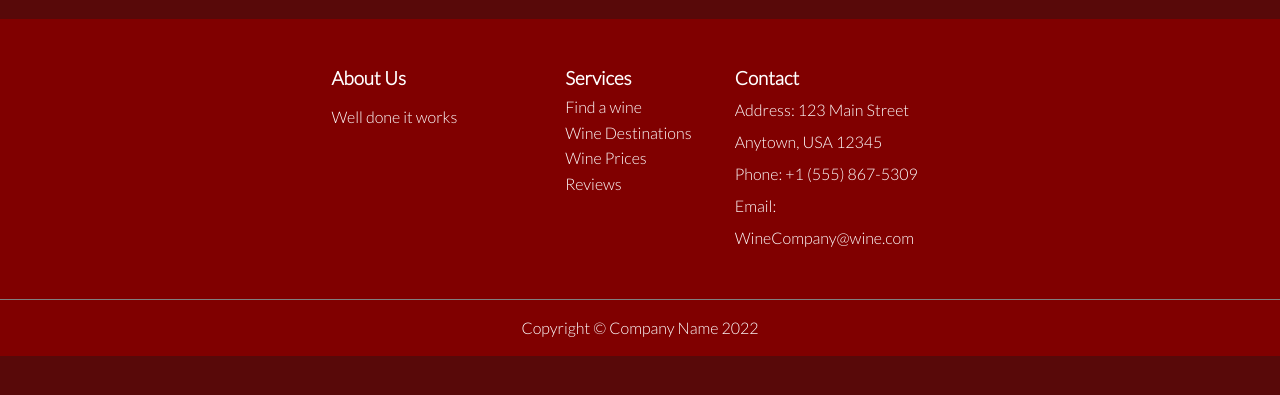
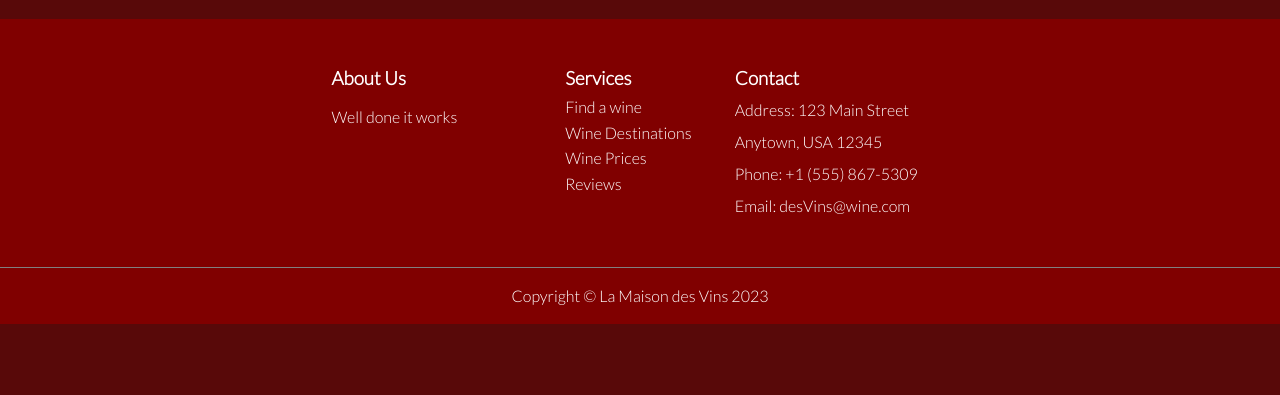
Before and after one commit to Rethakgetse-Manaka/Wine-Registry, a PHP site: page /COS221-Website/Compare.php in a window 1280 px wide. Shown: the part 211-606 px from the top of the page. Run offline with PHP 8.4, Linux system fonts and the light colour scheme; data that the repository does not hold is empty; some libraries are stand-ins or nearby versions.

Commit message:
Update footer.php

```diff
--- a/globals/footer.php
+++ b/globals/footer.php
@@ -18,11 +18,11 @@
             <ul>
                 <li><a href="">Address: 123 Main Street Anytown, USA 12345</a></li>
                 <li><a href="">Phone: +1 (555) 867-5309</a></li>
-                <li><a href="">Email: WineCompany@wine.com</a></li>
+                <li><a href="">Email: desVins@wine.com</a></li>
             </ul>
         </div>
     </section>
-    <section class="copyright">Copyright &copy; Company Name 2022</section>
+    <section class="copyright">Copyright &copy; La Maison des Vins 2023</section>
 </footer>
 
 
```
